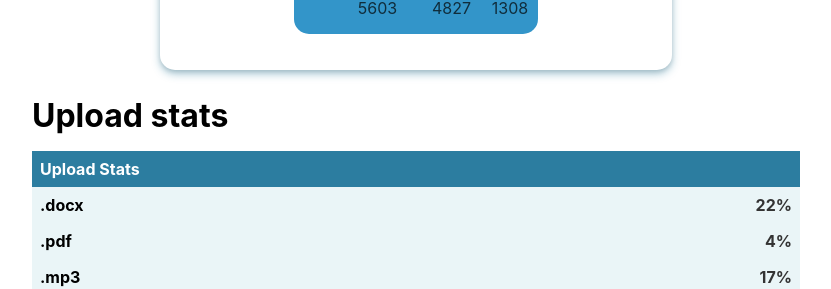
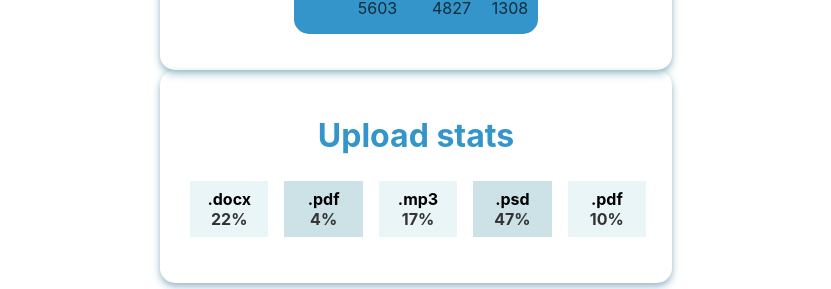
Before and after one commit to Basbassa/goit-react-hw-01-components, a React (Create React App) app: page / in a window 1280 px wide. Shown: the part 515-804 px from the top of the page, without its empty margins (224-1055 px from the left). Built offline with nearby package versions, Linux system fonts and the light colour scheme.

Commit message:
better css on stats section

```diff
--- a/src/components/Stats/Stats.jsx
+++ b/src/components/Stats/Stats.jsx
@@ -7,9 +7,6 @@ const Stats = ({ title, stats }) => {
       {title && <h2 className={styles.title}>{title}</h2>}
 
       <ul className={styles['stat-list']}>
-        <li className={`${styles.item} ${styles['item-header']}`}>
-          <span className={styles.label}>Upload Stats</span>
-        </li>
         {stats.map((stat, index) => (
           <li className={styles.item} key={index}>
             <span className={styles.label}>{stat.label}</span>
--- a/src/components/Stats/Stats.module.css
+++ b/src/components/Stats/Stats.module.css
@@ -1,31 +1,42 @@
 .statistics {
-  width: 60%;
+  box-sizing: border-box;
+  width: 40%;
   margin: 0 auto;
+  padding: 20px;
+  box-shadow: 0 2px 4px rgba(0, 0, 0, 0.1), 0 4px 8px rgba(42, 126, 157, 0.4);
+  border-radius: 15px;
 }
 
 .title {
   font-size: 2rem;
   margin-bottom: 1rem;
+  text-align: center;
+  color: #3395c9;
 }
 
 .stat-list {
   list-style-type: none;
-  padding: 0;
+  padding: 10px;
   margin: 0;
+  display: flex;
+  flex-wrap: wrap;
   width: 100%;
 }
 
 .item {
+  flex: 1 1 10%;
   display: flex;
+  flex-direction: column;
   justify-content: space-between;
   align-items: center;
   padding: 0.5rem;
   background-color: #eaf5f7;
+  margin-right: 1rem;
+  margin-bottom: 1rem;
 }
 
-.item-header {
-  background-color: #2c7da0;
-  color: white;
+.item:nth-child(even) {
+  background-color: #cde2e6;
 }
 
 .label {
```
